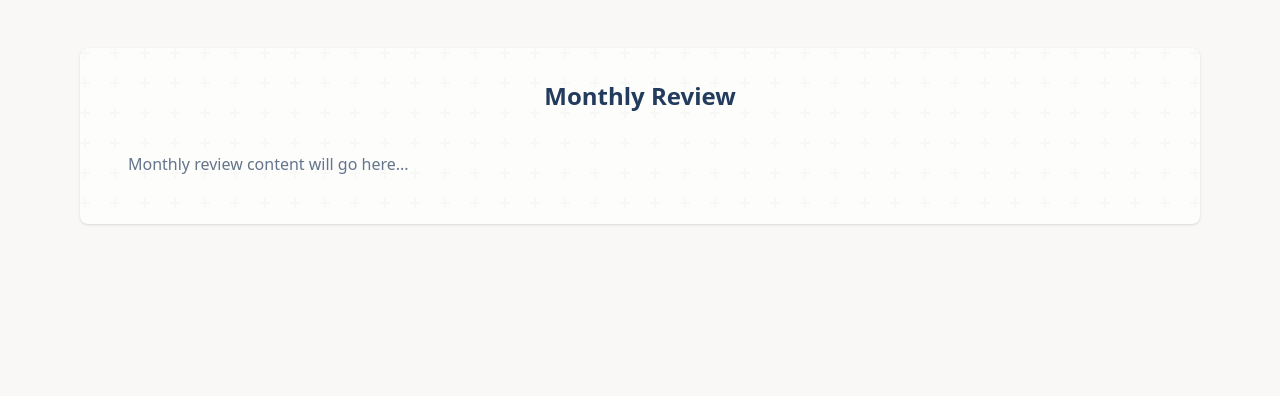
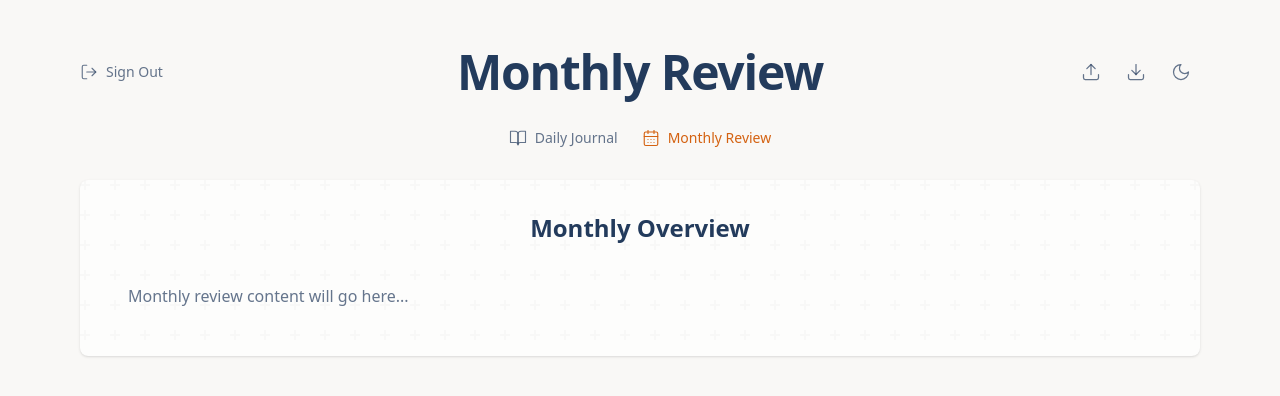
Before and after one commit to morhendos/quick-journal-app, a Next.js app: page /monthly in a window 1280 px wide. Shown: the top 396 px of the page. Built offline with nearby package versions, Linux system fonts and the light colour scheme; no server answers.

Commit message:
Update monthly review page to include PageHeader

```diff
--- a/src/app/monthly/page.tsx
+++ b/src/app/monthly/page.tsx
@@ -1,16 +1,21 @@
 'use client';
 
 import { Section } from '@/components/common/Section';
+import { PageHeader } from '@/components/layout/PageHeader';
 
 export default function MonthlyReview() {
   return (
     <div className="min-h-screen bg-background transition-colors duration-200">
       <main className="container mx-auto h-screen px-3 py-4 sm:px-4 sm:py-12 max-w-6xl relative flex flex-col">
-        <Section title="Monthly Review">
-          <div className="p-4 text-ink/70">
-            Monthly review content will go here...
-          </div>
-        </Section>
+        <PageHeader />
+
+        <div className="flex-1 min-h-0">
+          <Section title="Monthly Overview">
+            <div className="p-4 text-ink/70">
+              Monthly review content will go here...
+            </div>
+          </Section>
+        </div>
       </main>
     </div>
   );
```
